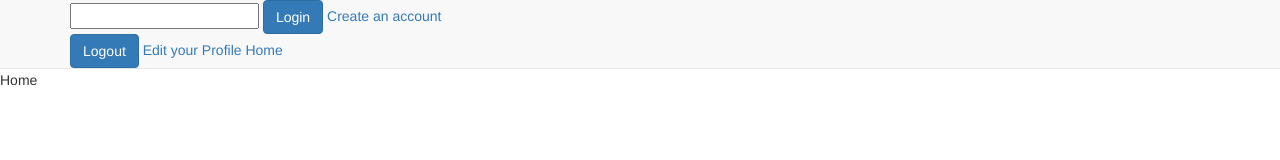
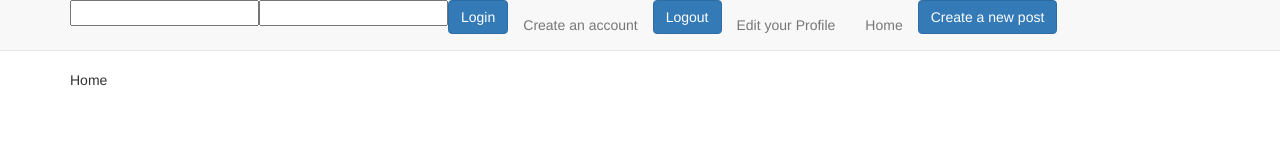
Before and after one commit to NateRiehl/Patriot-World, a website: page index.html at #!/home in a window 1280 px wide. Drawn offline with nearby package versions, Linux system fonts and the light colour scheme; some packages are replaced by stand-ins of ours; a script that the page names is missing.

Commit message:
forum start

```diff
--- a/index.html
+++ b/index.html
@@ -6,21 +6,28 @@
 		<nav class='navbar navbar-default navbar-fixed-top' ng-controller='NavigationController'>
 			<div class='container'>
 				<div ng-show='!loggedIn'>
-					<input type='text' ng-model='login.email'
-					<input type='password' ng-model='login.password'>
-					<button ng-click='LogUserIn()' ui-sref='home' class="btn btn-primary">Login</button>
-					<a ui-sref='signup'> Create an account </a>
+					<ul class="nav navbar-nav navbar-left">
+						<li><input type='text' ng-model='login.email'> </li>
+						<li><input type='password' ng-model='login.password'> </li>
+						<li><button ng-click='LogUserIn()' ui-sref='home' class="btn btn-primary">Login</button></li>
+						<li><a ui-sref='signup'> Create an account </a></li>
+					</ul>
 				</div>
 				<div ng-show='loggedIn'>
-					<button ng-click='LogUserOut()' class="btn btn-primary">Logout</button>
-					<a ui-sref='editProfile'> Edit your Profile </a>
-					<a ui-sref='home'> Home</a>
+					<ul class="nav navbar-nav navbar-left">
+						<li><button ng-click='LogUserOut()' class="btn btn-primary">Logout</button></li>
+						<li><a ui-sref='editProfile'> Edit your Profile </a></li>
+						<li><a ui-sref='home'> Home</a></li>
+						<button ui-sref='createPost' class="btn btn-primary">Create a new post</button>
+					</ul>
 				</div>
 			</div>
 		</nav>
 	<body>
-		<div ui-view>
-			Home
+		<div class='container'>
+			<div ui-view>
+				Home
+			</div>
 		</div>
 	</body>
 
```
Also changed, not shown: app/home/logged-in-home-view.html (+6 -4 lines).
